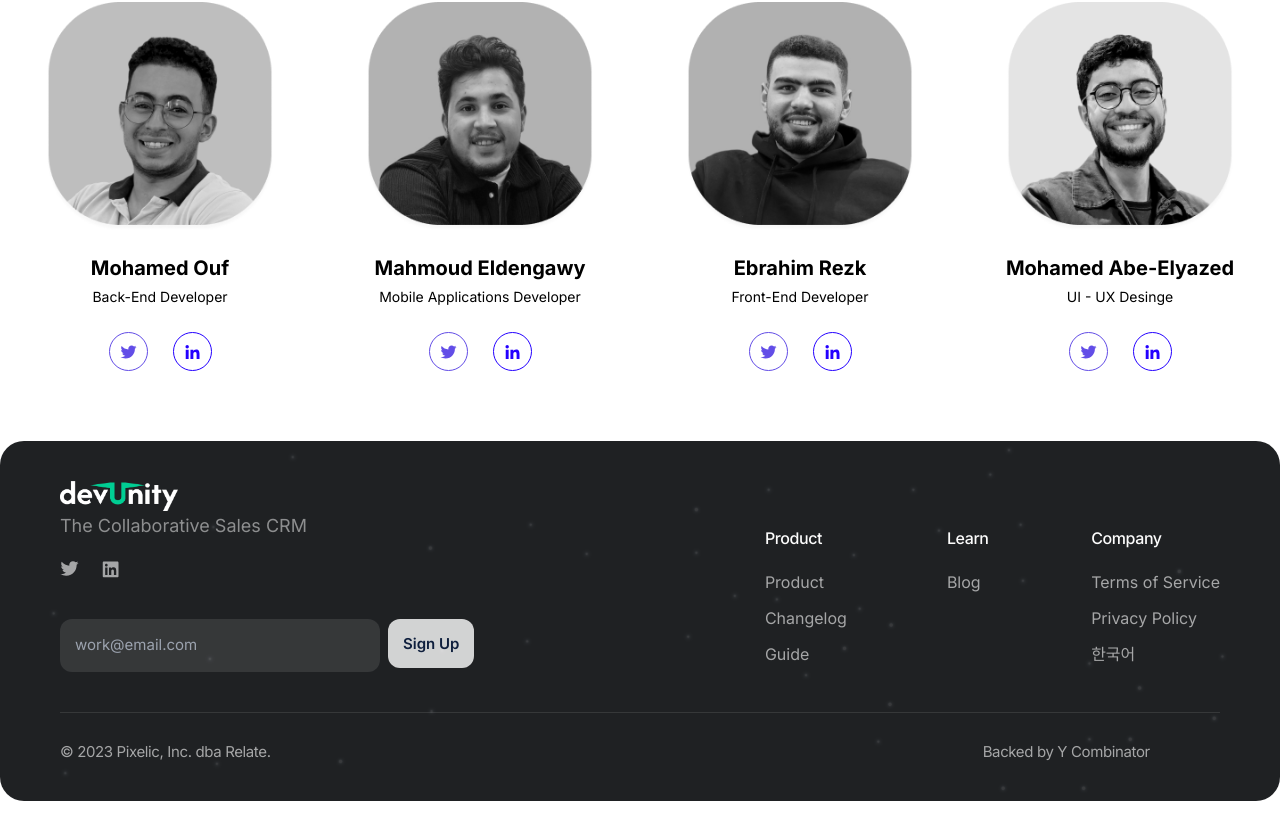
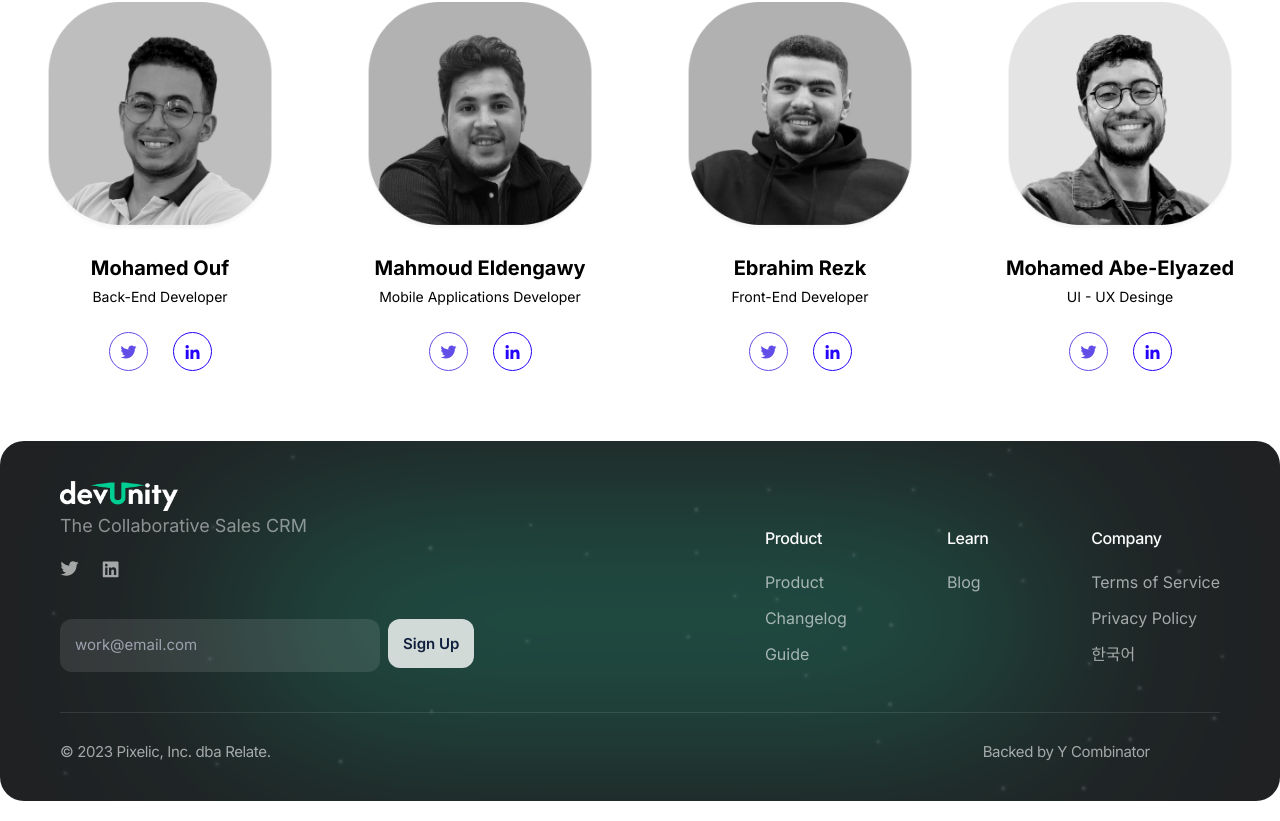
Before and after one commit to ibrahim-mohamed-rezk/devunity, a Next.js app: page / in a window 1280 px wide. Shown: the part 1389-2210 px from the top of the page. Built offline with nearby package versions, Linux system fonts and the light colour scheme; a web font is replaced by a local one.

Commit message:
footer edits

```diff
--- a/components/Footer.tsx
+++ b/components/Footer.tsx
@@ -1,13 +1,24 @@
 const Footer = () => {
   return (
-    <div className="w-full flex items-center justify-center ">
+    <div className="w-full flex items-center justify-center mb-[20px] ">
       <div
-        className="container rounded-[24px] py-[40px] px-[60px] "
+        className="container relative rounded-[24px] py-[40px] px-[60px]  "
         style={{
           backgroundImage: "url(/home/heroBg.png)",
         }}
       >
-        <div className="w-full flex items-center justify-between">
+        {/* glow */}
+        <div
+          className="absolute z-0 rounded-full top-[50%] left-[50%] w-[60%] h-[30%] translate-x-[-50%] translate-y-[-50%] "
+          style={{
+            borderRadius: "40px",
+            border: "32px solid #00CE93",
+            mixBlendMode: "screen",
+            filter: "blur(112.5px)",
+          }}
+        ></div>
+        {/* footer content */}
+        <div className="w-full flex items-center justify-between relative z-20">
           <div className="flex flex-col items-start justify-start">
             <div>
               <img
```
